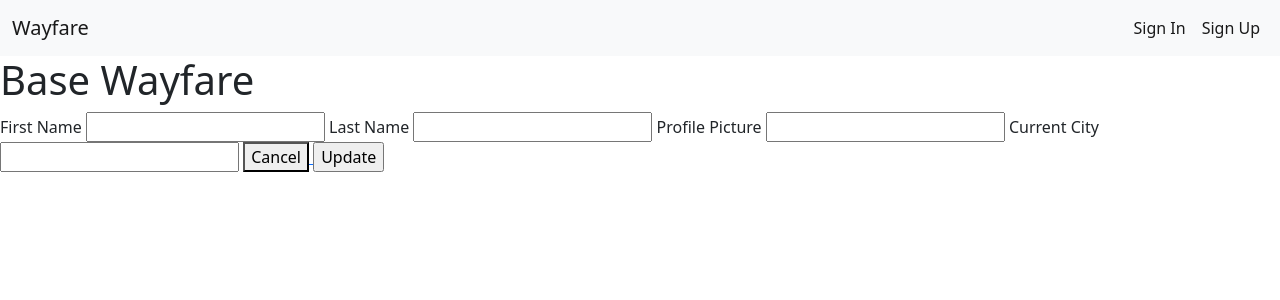
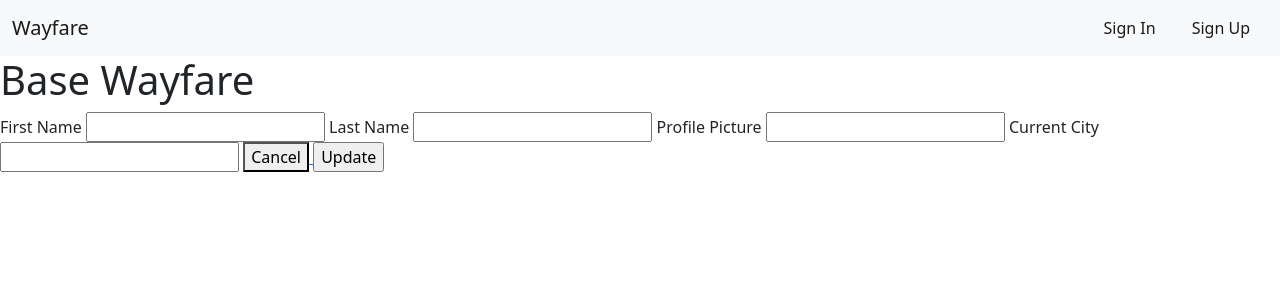
Before and after one commit to bhwong11/wayfarer, a Django app: page /profile/1/update/ in a window 1280 px wide. Shown: the top 300 px of the page. Run offline with Django 3.2, Linux system fonts and the light colour scheme.

Commit message:
added style tag on page for navbar styles

```diff
--- a/main_app/templates/base.html
+++ b/main_app/templates/base.html
@@ -17,6 +17,15 @@
     <script defer src="{%static 'scripts/main.js'%}"></script>
     <title>{%block title%}{%endblock%}</title>
 </head>
+<style>
+.navbar-nav{
+  display:flex;
+  flex-direction: row;
+}
+.navbar-nav a{
+  margin: 0 10px;
+}
+</style>
 <body>
 {% if request.path != '/accounts/login/' and request.path != '/accounts/signup/' %}
 <nav class="navbar navbar-expand-lg navbar-light bg-light">
```
